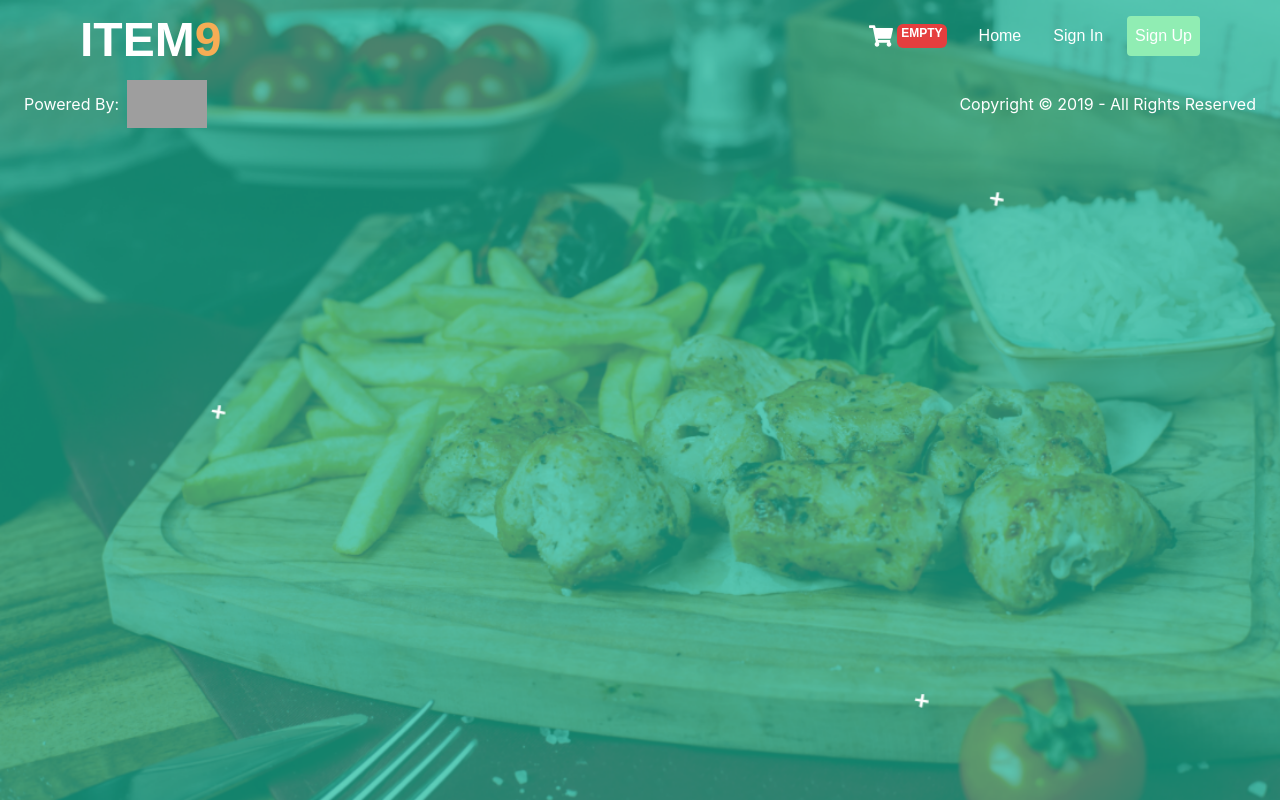
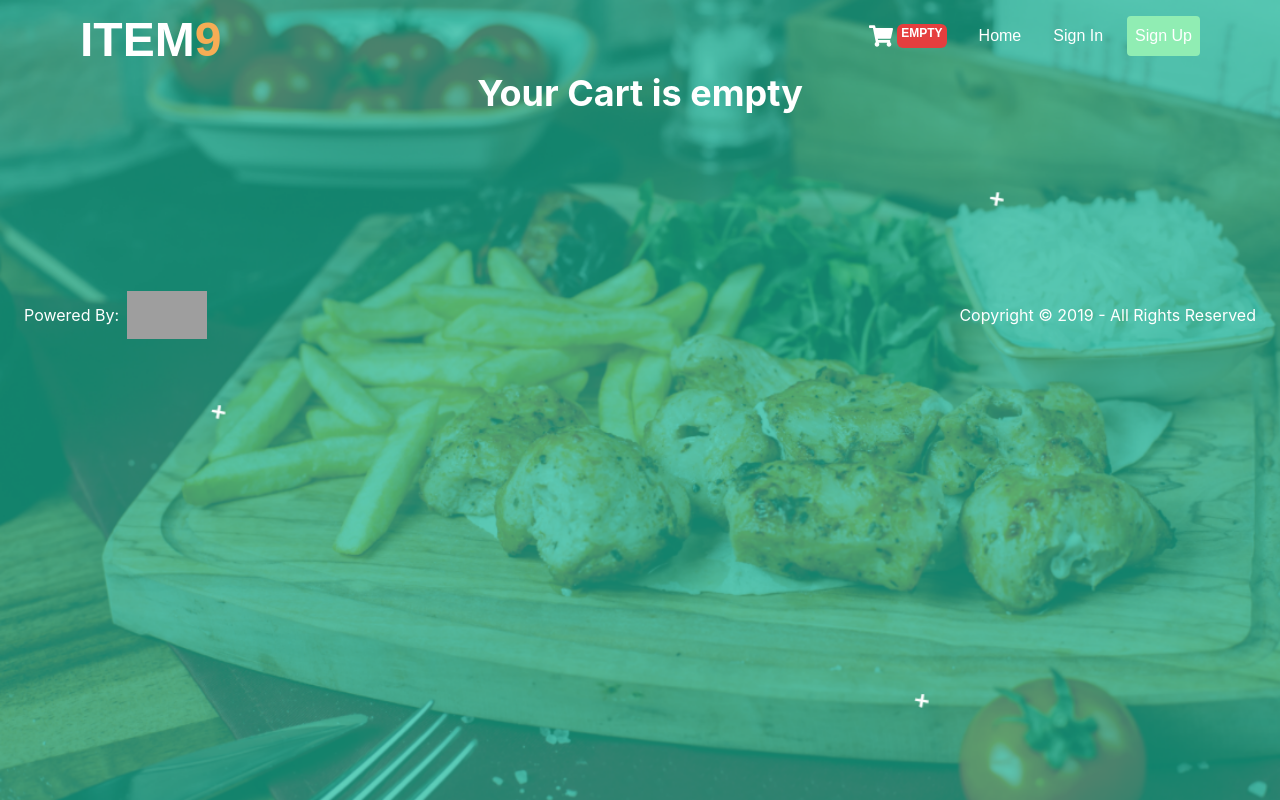
Before and after one commit to mperorjohn/ITEM9, a React (Vite) app: page /cart in a window 1280 px wide. Built offline with nearby package versions, Linux system fonts and the light colour scheme; grey boxes are pictures that could not be loaded.

Commit message:
fixed again

```diff
--- a/src/CartContext.jsx
+++ b/src/CartContext.jsx
@@ -10,10 +10,18 @@ export const CartProvider = ({ children }) => {
     setItems((items) => [...items, { FoodName, FoodPrice, FoodImage }]);
     console.log(FoodName, FoodPrice, FoodImage);
   };
+  const removeFromCart = (index) => {
+    setItems((items) => {
+      // Create a copy of the items array without the item at the specified index
+      const updatedItems = [...items];
+      updatedItems.splice(index, 1);
+      return updatedItems;
+    });
+  };
 
   return (
     <React.Fragment>
-      <CartContext.Provider value={{ items, addToCart }}>
+      <CartContext.Provider value={{ items, addToCart,removeFromCart }}>
         {children}
       </CartContext.Provider>
     </React.Fragment>
--- a/src/pages/CartPage.jsx
+++ b/src/pages/CartPage.jsx
@@ -1,20 +1,89 @@
 import React from "react";
 import { useContext } from "react";
 import CartContext from "../CartContext";
-import { Container, ListItem, UnorderedList } from "@chakra-ui/react";
+import {
+  SimpleGrid,
+  Card,
+  CardBody,
+  Stack,
+  Heading,
+  Divider,
+  CardFooter,
+  ButtonGroup,
+  Button,
+  Image,
+  Text,
+} from "@chakra-ui/react";
 
 const CartPage = () => {
-  const { items } = useContext(CartContext);
+  const { items, removeFromCart } = useContext(CartContext);
 
   return (
-    <Container>
-      {items.map((item, index) => (
-        <UnorderedList key={index}>
-          <ListItem>{item.FoodName}</ListItem>
-          <ListItem>{item.FoodPrice}</ListItem>
-        </UnorderedList>
-      ))}
-    </Container>
+    <Stack>
+      <Heading
+        textAlign={"center"}
+        size={"xl"}
+        color={items.length < 1 ? "white" : "orange.200"}
+      >
+        {items < 1 ? "Your Cart is empty" : "Your cart "}
+      </Heading>
+      <SimpleGrid
+        gap={8}
+        templateColumns={"repeat(auto-fill, minmax(250px, 8fr))"}
+        position={"relative"}
+        justifyContent={{ base: "center" }}
+        alignItems={{ base: "center" }}
+        overflowX={"hidden"}
+        p={20}
+      >
+        {items.map((item, index) => (
+          <Card
+          overflowX={'hidden'}
+            key={index}
+            _hover={{
+              bg: "orange.300",
+              color: "white !important",
+              transition: "0.5s",
+            }}
+          >
+            <CardBody>
+              <Image
+                src={item.FoodImage}
+                borderRadius={"lg"}
+                boxSize="50px"
+                objectFit="cover"
+              />
+            </CardBody>
+            <Stack mt={2}>
+              <Heading as={"h2"} fontSize={"2xl"} size={"sm"} ml={4}>
+                {item.FoodName}
+              </Heading>
+
+              <Text
+                ml={4}
+                fontWeight={"bold"}
+                fontSize={"2xl"}
+                color={"whatsapp.200"}
+              >
+                ${item.FoodPrice}
+              </Text>
+            </Stack>
+            <Divider color={"whatsapp.200"} size={4} />
+            <CardFooter>
+              <ButtonGroup spacing="2">
+                <Button
+                  variant="ghost"
+                  color={"whatsapp.200"}
+                  onClick={removeFromCart}
+                >
+                  Remove
+                </Button>
+              </ButtonGroup>
+            </CardFooter>
+          </Card>
+        ))}
+      </SimpleGrid>
+    </Stack>
   );
 };
 
```
